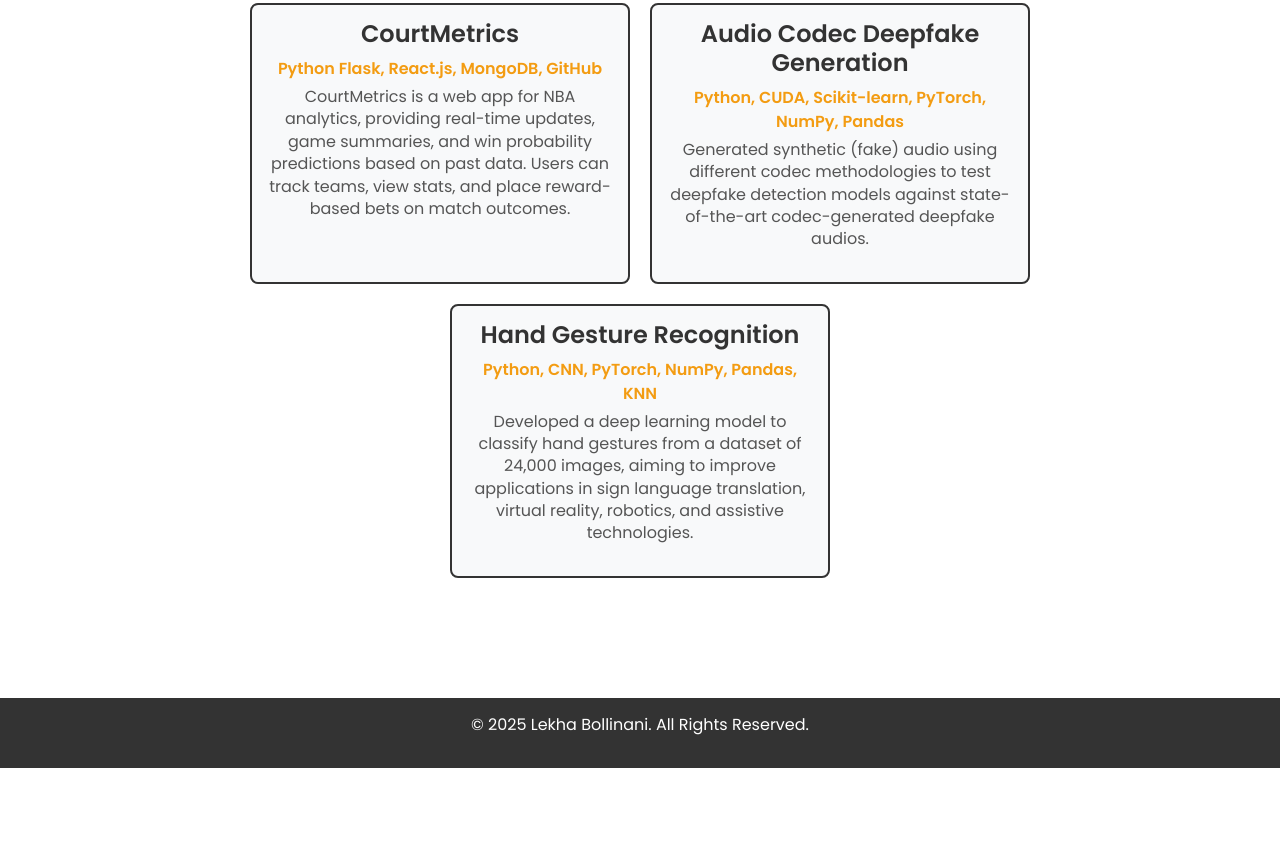
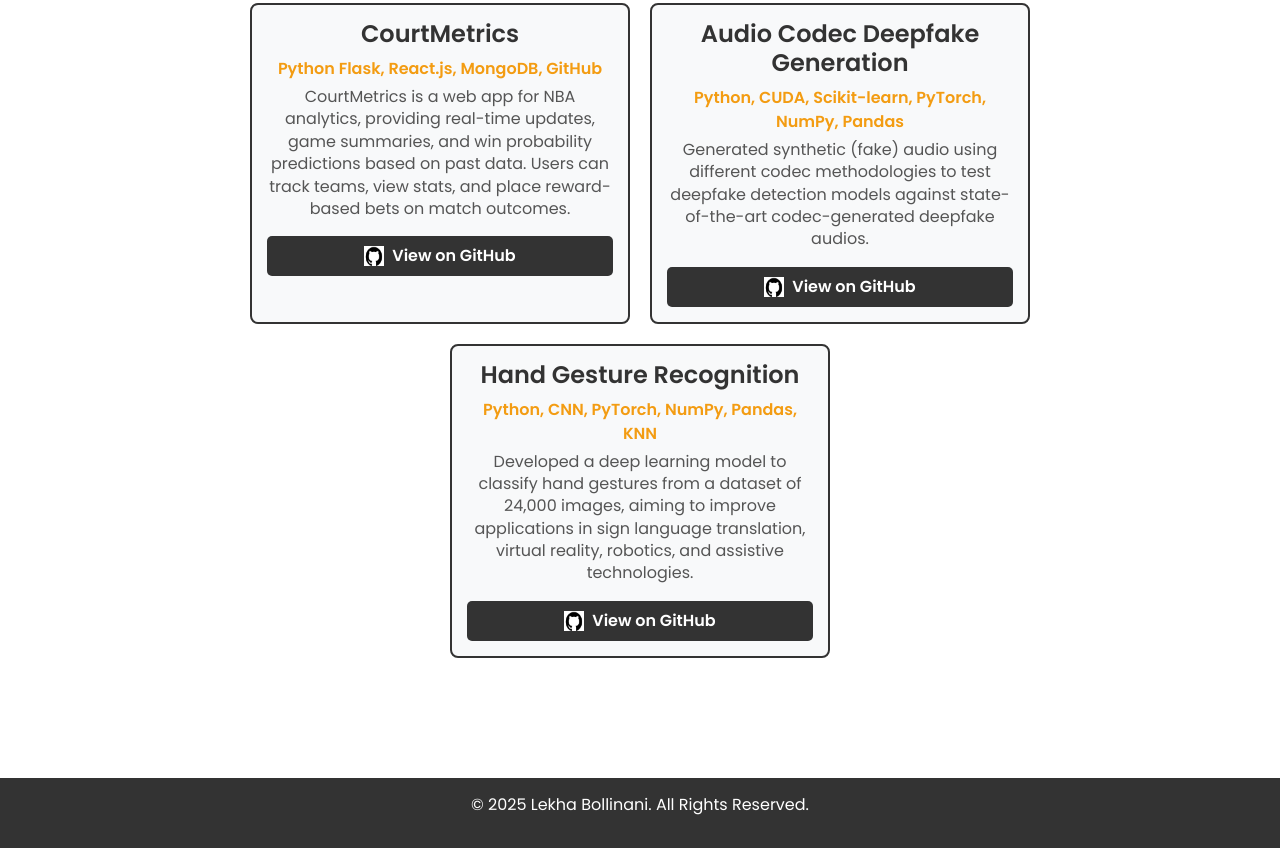
Before and after one commit to Lekha827/Portfolio, a plain HTML site: page index.html in a window 1280 px wide. Shown: the part 2541-3389 px from the top of the page. Before the commit the page ends 3309 px from the top, so only its background shows below. Drawn offline with nearby package versions, Linux system fonts and the light colour scheme.

Commit message:
Add github links for projects

```diff
--- a/Assets/css/styles.css
+++ b/Assets/css/styles.css
@@ -392,6 +392,31 @@
     }
 }
 
+/* GitHub Link Styling */
+.github-link {
+    display: flex;
+    align-items: center;
+    justify-content: center;
+    background: #333; /* Dark GitHub-style background */
+    color: white;
+    text-decoration: none;
+    padding: 8px 12px;
+    border-radius: 5px;
+    font-weight: bold;
+    margin-top: 10px;
+    transition: background 0.3s ease-in-out;
+}
+
+.github-link img {
+    width: 20px;
+    height: 20px;
+    margin-right: 8px;
+}
+
+.github-link:hover {
+    background: #444;
+}
+
 /* Footer */
 .footer {
     background: #333; /* Dark background */
--- a/Assets/js/projects.js
+++ b/Assets/js/projects.js
@@ -2,17 +2,20 @@
     {
         title: "CourtMetrics",
         tools: "Python Flask, React.js, MongoDB, GitHub",
-        description: "CourtMetrics is a web app for NBA analytics, providing real-time updates, game summaries, and win probability predictions based on past data. Users can track teams, view stats, and place reward-based bets on match outcomes."
+        description: "CourtMetrics is a web app for NBA analytics, providing real-time updates, game summaries, and win probability predictions based on past data. Users can track teams, view stats, and place reward-based bets on match outcomes.",
+        repoLink: "https://github.com/Lekha-umich/CourtMetrics"
     },
     {
         title: "Audio Codec Deepfake Generation",
         tools: "Python, CUDA, Scikit-learn, PyTorch, NumPy, Pandas",
-        description: "Generated synthetic (fake) audio using different codec methodologies to test deepfake detection models against state-of-the-art codec-generated deepfake audios."
+        description: "Generated synthetic (fake) audio using different codec methodologies to test deepfake detection models against state-of-the-art codec-generated deepfake audios.",
+        repoLink: "https://github.com/Lekha827/AudioDeepfake"
     },
     {
         title: "Hand Gesture Recognition",
         tools: "Python, CNN, PyTorch, NumPy, Pandas, KNN",
-        description: "Developed a deep learning model to classify hand gestures from a dataset of 24,000 images, aiming to improve applications in sign language translation, virtual reality, robotics, and assistive technologies."
+        description: "Developed a deep learning model to classify hand gestures from a dataset of 24,000 images, aiming to improve applications in sign language translation, virtual reality, robotics, and assistive technologies.",
+        repoLink: "https://github.com/HarshithK13/Hand-Gesture-Recognition"
     }
 ];
 
@@ -23,6 +26,9 @@
             <h3 class="project-title">${project.title}</h3>
             <p class="project-tools">${project.tools}</p>
             <p class="project-description">${project.description}</p>
+            <a href="${project.repoLink}" target="_blank" class="github-link">
+                <img src="Assets/img/github.png" alt="GitHub Repo"> View on GitHub
+            </a>
         </div>
     `).join('');
 }
```
